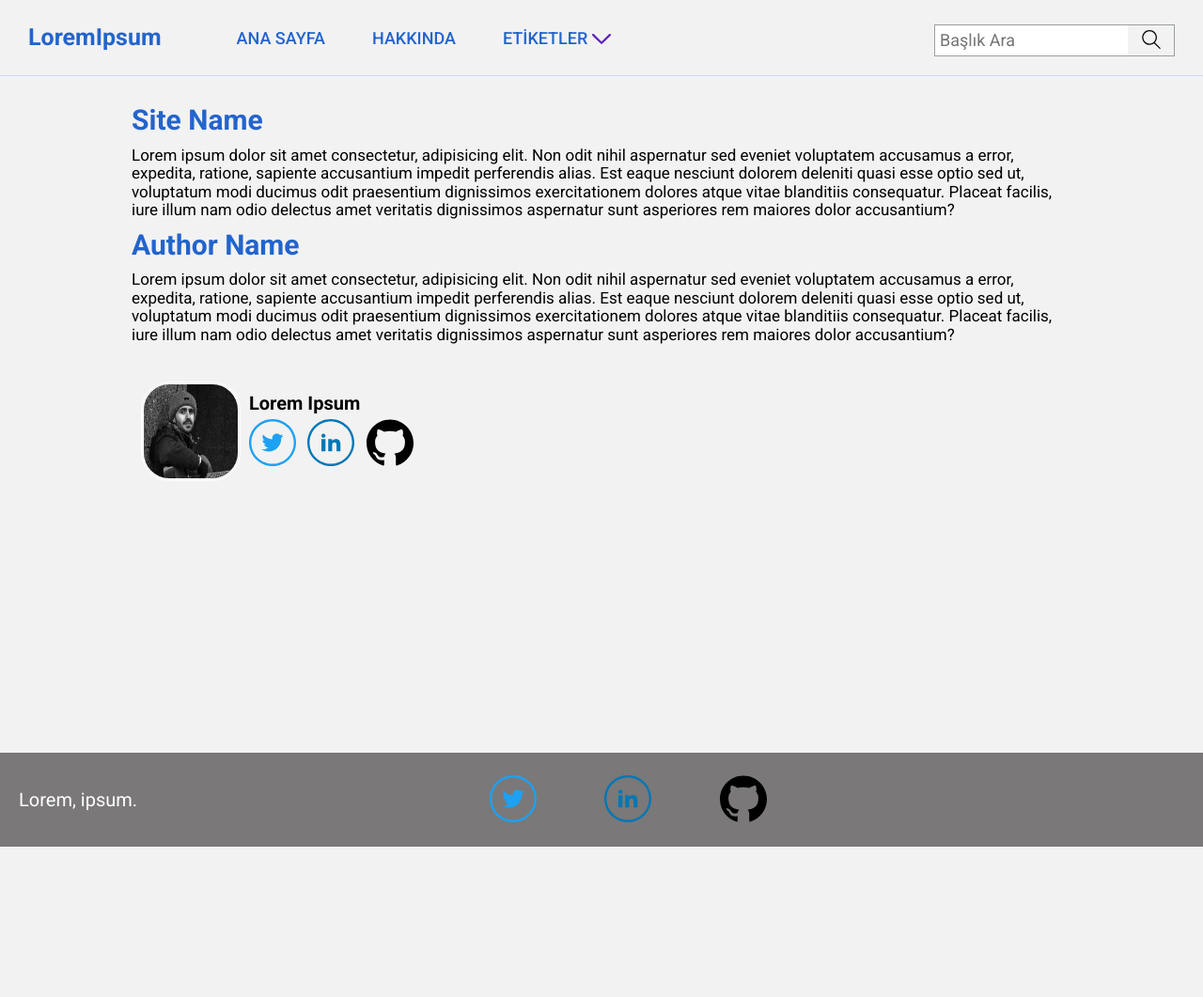
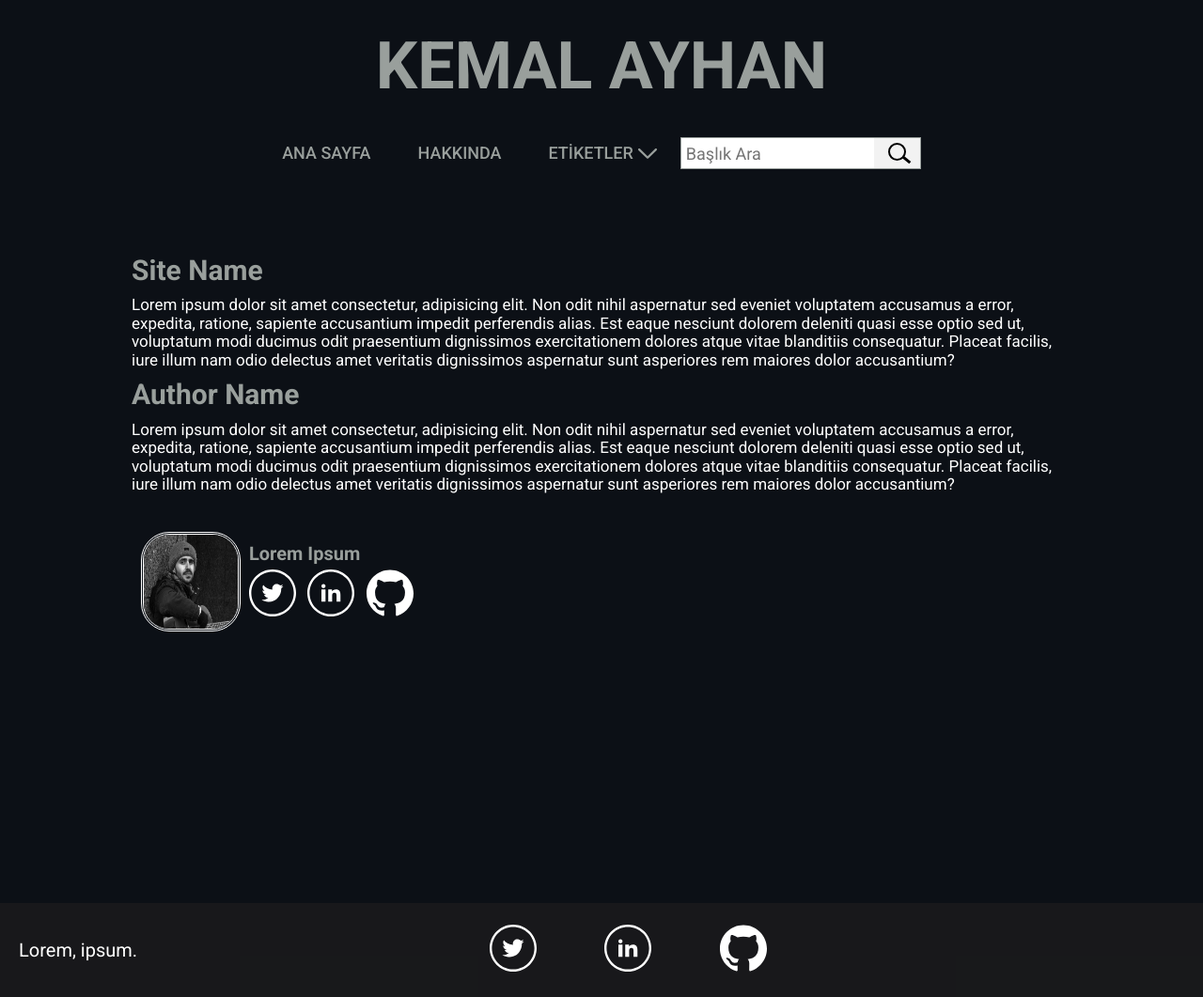
Before and after one commit to kemalayhan/personal-blog, a Django app: page /page/about/ in a window 1280 px wide. Shown: the whole page at 94% size. Before the commit the page ends 901 px from the top, so only its background shows below. Run offline with Django 3.2, Linux system fonts and the light colour scheme; data that the repository does not hold is empty; some libraries are stand-ins or nearby versions.

Commit message:
frontend updated
-created new design

```diff
--- a/blogsrc/static/css/about.css
+++ b/blogsrc/static/css/about.css
@@ -7,7 +7,7 @@
 }
 
 .introduction-header {
-    color: var(--color-light-blue);
+    color: var(--color-dark-gray);
     margin-top: 10px;
     margin-bottom: 10px;
     width: -webkit-max-content;
@@ -20,6 +20,7 @@
 }
 
 .introduction-text {
+    color: #ffffff;
     font-size: 1.7rem;
 }
 
@@ -49,6 +50,7 @@
 }
 
 .author-heading {
+    color: var(--color-dark-gray);
     font-size: 2rem;
 }
 
--- a/blogsrc/static/css/article_detail.css
+++ b/blogsrc/static/css/article_detail.css
@@ -43,6 +43,7 @@
 }
 
 .article-header-heading {
+    color: var(--color-light-blue);
     font-size: 3rem;
     margin-bottom: 20px;
 }
@@ -54,7 +55,8 @@
     margin: 20px auto 20px auto;
 }
 
-.article-content p {
+.article-content * {
+    color: #ffffff;
     height: -webkit-max-content;
     height: -moz-max-content;
     height: max-content;
--- a/blogsrc/static/css/global.css
+++ b/blogsrc/static/css/global.css
@@ -11,7 +11,7 @@
 }
 
 body {
-    background: var(--color-light-gray);
+    background: #0C1016;
     font-family: 'Roboto', sans-serif;
     position: relative;
 }
@@ -41,7 +41,7 @@
 }
 
 footer {
-    background-color: rgba(19, 16, 16, 0.534);
+    background-color: rgba(34, 32, 32, 0.534);
     box-sizing: border-box;
     display: flex;
     align-items: center;
@@ -73,6 +73,10 @@
     margin-right: 70px;
 }
 
+.social-icon path {
+    fill: #ffffff;
+}
+
 .social-icon:hover path {
     fill: var(--color-grayish-blue);
 }
--- a/blogsrc/static/css/navbar.css
+++ b/blogsrc/static/css/navbar.css
@@ -1,32 +1,27 @@
+/* HEADER AND NAV */
+
 .header-and-nav {
-    border-bottom: 1px solid var(--color-transparent-blue);
-    display: -webkit-box;
-    display: -ms-flexbox;
     display: flex;
-    -webkit-box-align: center;
-        -ms-flex-align: center;
+    flex-direction: column;
     align-items: center;
-    padding: 20px 20px 20px 20px;
+    margin-bottom: 60px;
 }
 
-.top-header {
-    padding-left: 10px;
-    padding-right: 10px;
-    width: -webkit-max-content;
-    width: -moz-max-content;
+/* MAIN HEADER */
+
+.main-header {
+    margin-top: 30px;
+    margin-bottom: 30px;
     width: max-content;
 }
 
-.logo-text h1 {
-    color: var(--color-light-blue);
-    font-size: 3.5rem;
-    width: -webkit-max-content;
-    width: -moz-max-content;
-    width: max-content;
+.main-header a{
+    color: var(--color-dark-gray);
 }
 
-#logo-text h1 span {
-    font-weight: var(--medium);
+.main-header-heading {
+    text-transform: uppercase;
+    font-size: 7rem;
 }
 
 /* NAVBAR */
@@ -34,9 +29,9 @@
 .navbar {
     font-size: 1.8rem;
     text-transform: uppercase;
-    padding-left: 70px;
+    padding-left: 10px;
     padding-right: 10px;
-    width: 100%;
+    width: max-content;
 }
 
 .nav-list {
@@ -44,44 +39,28 @@
     display: -ms-flexbox;
     display: flex;
     height: 40px;
-    width: 100%;
+    width: max-content;
     -webkit-box-align: center;
     -ms-flex-align: center;
     align-items: center;
+    margin-left: auto;
+    margin-right: auto;
 }
 
 .nav-list-item {
+    list-style: none;
     margin-top: 5px;
-    list-style: none;
-}
-
-.nav-list-item:nth-child(1), .nav-list-item:nth-child(2) {
-    padding-right: 50px;
+    margin-right: 50px;
 }
 
 .nav-list-item-link {
     display: inline-block;
-    color: var(--color-light-blue);
+    color: var(--color-dark-gray);
     font-weight: var(--semi-bold);
 }
 
-.nav-list-item-link::after {
-    display: block;
-    content: '';
-    width: 0px;
-    height: 2px;
-    background-color: var(--color-transparent-blue);
-    -webkit-transition: all 1s ease;
-    -o-transition: all 1s ease;
-    transition: all 1s ease;
-}
-
-.nav-list-item-link:hover::after {
-    width: 100%;
-}
-
 #search {
-    margin-left: auto;
+    margin-right: 0;
     width: -webkit-max-content;
     width: -moz-max-content;
     width: max-content;
@@ -110,6 +89,10 @@
     border-left: 0px;
     -webkit-box-sizing: border-box;
     box-sizing: border-box;
+    cursor: pointer;
+    display: flex;
+    justify-content: center;
+    align-content: center;
     height: 34px;
     padding-top: 5px;
     padding-bottom: 5px;
@@ -118,34 +101,35 @@
 }
 
 .search-button:hover {
-    background-color: darkgray;
+    background-color: var(--color-dark-gray);
     fill: white;
 }
 
-.search-icon {
-    width: 20px;
-    height: 20px;
+.search-circle {
+    border: 2px solid;
+    border-radius: 50%;
+    width: 15px;
+    height: 15px;
+    position: relative;
+}
+
+.search-circle::after {
+    background-color: black;
+    content: "";
+    display: block;
+    height: 10px;
+    width: 3px;
+    position: absolute;
+    bottom: -6px;
+    right: -4px;
+    transform: rotate(130deg);
+
 }
 
 #tag {
-    color: var(--color-light-blue);
+    color: var(--color-dark-gray);
     font-weight: var(--semi-bold);
     position: relative;
-}
-
-#tag::after {
-    display: block;
-    content: '';
-    width: 0px;
-    height: 2px;
-    background-color: var(--color-transparent-blue);
-    -webkit-transition: all 1s ease;
-    -o-transition: all 1s ease;
-    transition: all 1s ease;
-}
-
-#tag:hover::after {
-    width: 100%;
 }
 
 .arrow {
@@ -161,7 +145,7 @@
 }
 
 .arrow path {
-    fill: var(--color-purple);
+    fill: var(--color-dark-gray);
 }
 
 .js-arrow {
@@ -356,19 +334,21 @@
     }
 }
 
-
-@media (min-width:450px) {
-    .top-header {
-        margin-left: auto;
-        margin-right: 0;
-    }
-    .logo-text h1 {
-        font-size: 2.5rem;
+@media(max-width:600px) {
+    .navbar {
+        top: calc(100vw / 9);
     }
 }
 
+@media(max-width:450px) {
+    .main-header-heading {
+        font-size: 6vw;
+    }
 
-@media(max-width:450px) {
+    .navbar {
+        top: calc(100vw / 8);
+    }
+
     .js-navbar {
         height: 250px;
     }
--- a/blogsrc/static/css/tag.css
+++ b/blogsrc/static/css/tag.css
@@ -1,7 +1,5 @@
 .tags-container {
-    background: -webkit-gradient(linear, left bottom, left top, from(rgba(34, 193, 195, 1)), to(rgba(45, 253, 155, 1)));
-    background: -o-linear-gradient(bottom, rgba(34, 193, 195, 1) 0%, rgba(45, 253, 155, 1) 100%);
-    background: linear-gradient(0deg, rgba(34, 193, 195, 1) 0%, rgba(45, 253, 155, 1) 100%);
+    background:  #0C1016;
     border: 6px double white;
     border-radius: 15px;
     display: -webkit-box;
@@ -29,9 +27,6 @@
 }
 
 .tag {
-    background-color: var(--color-light-gray);
-    border: 3px solid var(--color-transparent-blue);
-    border-radius: 50px;
     height: -webkit-max-content;
     height: -moz-max-content;
     height: max-content;
@@ -51,7 +46,7 @@
 }
 
 .tag-link {
-    color: var(--color-light-blue);
+    color: var(--color-dark-gray);
     font-size: 1.5rem;
     font-weight: 600;
 }
--- a/blogsrc/templates/article_detail.html
+++ b/blogsrc/templates/article_detail.html
@@ -1,6 +1,6 @@
 {% extends 'base.html' %}
 {% load static %}
-
+{body} {{descripti}} {body}
 {% block title %} {{object.title}} {% endblock title %}
 
 {% block custom_css %}
--- a/blogsrc/templates/base.html
+++ b/blogsrc/templates/base.html
@@ -68,6 +68,7 @@
 
         <div class="social-icon-container">
 
+            <a href="">
                 <svg class="social-icon" xmlns="http://www.w3.org/2000/svg" viewBox="0 0 333333 333333"
                     shape-rendering="geometricPrecision" text-rendering="geometricPrecision"
                     image-rendering="optimizeQuality" fill-rule="evenodd" clip-rule="evenodd">
@@ -75,7 +76,9 @@
                         d="M166667 0c46023 0 87690 18655 117851 48816s48816 71828 48816 117851-18655 87690-48816 117851-71828 48816-117851 48816-87690-18655-117851-48816S0 212690 0 166667 18655 78977 48816 48816 120644 0 166667 0zm77224 118769c-5678 2539-11795 4226-18182 4979 6544-3919 11549-10130 13937-17524-6117 3617-12914 6270-20117 7690-5792-6154-14018-9979-23131-9979-17497 0-31664 14175-31664 31661 0 2468 274 4882 810 7211-26328-1335-49670-13939-65294-33115-2803 4835-4286 10333-4286 15924v4c0 10980 5574 20691 14081 26354-5191-154-10073-1602-14360-3947v396c0 15355 10914 28167 25416 31063-2657 722-5461 1120-8351 1120-2046 0-4019-211-5980-567 4050 12575 15743 21743 29589 22009-10857 8506-24492 13570-39357 13570-2566 0-5065-157-7561-456 14052 9016 30698 14238 48580 14238 58261 0 90147-48281 90147-90144 0-1391-31-2739-89-4102 6188-4426 11552-10013 15799-16372l15-15-3 2zm29405-58731c-27287-27287-64987-44165-106628-44165-41642 0-79341 16878-106628 44165s-44165 64987-44165 106628c0 41642 16878 79341 44165 106628s64987 44165 106628 44165c41642 0 79341-16878 106628-44165s44165-64987 44165-106628c0-41642-16878-79341-44165-106628z"
                         fill="#1da1f2" fill-rule="nonzero" />
                 </svg>
+            </a>
 
+            <a href="">
                 <svg class="social-icon" xmlns="http://www.w3.org/2000/svg" viewBox="0 0 333333 333333"
                     shape-rendering="geometricPrecision" text-rendering="geometricPrecision"
                     image-rendering="optimizeQuality" fill-rule="evenodd" clip-rule="evenodd">
@@ -83,13 +86,18 @@
                         d="M166667 0c46023 0 87690 18655 117851 48816s48816 71828 48816 117851-18655 87690-48816 117851-71828 48816-117851 48816-87690-18655-117851-48816S0 212690 0 166667 18655 78977 48816 48816 120644 0 166667 0zm-18386 141742h26667v13671l386 1c3714-6663 12794-13671 26335-13671 28159-1 33367 17523 33367 40319v46437l-27811 1v-41165c0-9813-204-22446-14460-22446-14481 0-16699 10682-16699 21731v41880h-27786v-86757zm-19280-24100c0 7983-6478 14461-14461 14461-7982 0-14463-6478-14463-14461s6480-14460 14463-14460 14461 6478 14461 14460zm-28924 24100h28924v86757h-28924v-86757zm173218-81703c-27287-27287-64987-44165-106628-44165-41642 0-79341 16878-106628 44165s-44165 64987-44165 106628c0 41642 16878 79341 44165 106628s64987 44165 106628 44165c41642 0 79341-16878 106628-44165s44165-64987 44165-106628c0-41642-16878-79341-44165-106628z"
                         fill="#0077b5" fill-rule="nonzero" />
                 </svg>
+            </a>
 
+
+            <a href="">
                 <svg class="social-icon" xmlns="http://www.w3.org/2000/svg" width="64" height="64"
                     shape-rendering="geometricPrecision" text-rendering="geometricPrecision"
                     image-rendering="optimizeQuality" fill-rule="evenodd" clip-rule="evenodd" viewBox="0 0 640 640">
                     <path
                         d="M319.988 7.973C143.293 7.973 0 151.242 0 327.96c0 141.392 91.678 261.298 218.826 303.63 16.004 2.964 21.886-6.957 21.886-15.414 0-7.63-.319-32.835-.449-59.552-89.032 19.359-107.8-37.772-107.8-37.772-14.552-36.993-35.529-46.831-35.529-46.831-29.032-19.879 2.209-19.442 2.209-19.442 32.126 2.245 49.04 32.954 49.04 32.954 28.56 48.922 74.883 34.76 93.131 26.598 2.882-20.681 11.15-34.807 20.315-42.803-71.08-8.067-145.797-35.516-145.797-158.14 0-34.926 12.52-63.485 32.965-85.88-3.33-8.078-14.291-40.606 3.083-84.674 0 0 26.87-8.61 88.029 32.8 25.512-7.075 52.878-10.642 80.056-10.76 27.2.118 54.614 3.673 80.162 10.76 61.076-41.386 87.922-32.8 87.922-32.8 17.398 44.08 6.485 76.631 3.154 84.675 20.516 22.394 32.93 50.953 32.93 85.879 0 122.907-74.883 149.93-146.117 157.856 11.481 9.921 21.733 29.398 21.733 59.233 0 42.792-.366 77.28-.366 87.804 0 8.516 5.764 18.473 21.992 15.354 127.076-42.354 218.637-162.274 218.637-303.582 0-176.695-143.269-319.988-320-319.988l-.023.107z" />
                 </svg>
+            </a>
+
 
         </div>
 
--- a/blogsrc/templates/navbar.html
+++ b/blogsrc/templates/navbar.html
@@ -8,16 +8,10 @@
 
     </div>
 
-    <header class="top-header">
-
-        <div class="logo-text">
-
-            <a href="{% url 'index' %}">
-                <h1>Lorem<span>Ipsum</span></h1>
-            </a>
-
-        </div>
-
+    <header class="main-header">
+        <a href="{% url 'index' %}">
+            <h1 class="main-header-heading">KEMAL AYHAN</h1>
+        </a>
     </header>
 
     <nav class="navbar">
@@ -53,15 +47,7 @@
 
                     <input class="search-bar" type="text" placeholder="Başlık Ara" name="q">
                     <button class="search-button">
-                        <svg class="search-icon" version="1.1" id="Layer_1" xmlns="http://www.w3.org/2000/svg"
-                            xmlns:xlink="http://www.w3.org/1999/xlink" x="0px" y="0px" width="119.828px"
-                            height="122.88px" viewBox="0 0 119.828 122.88" enable-background="new 0 0 119.828 122.88"
-                            xml:space="preserve">
-                            <g>
-                                <path
-                                    d="M48.319,0C61.662,0,73.74,5.408,82.484,14.152c8.744,8.744,14.152,20.823,14.152,34.166 c0,12.809-4.984,24.451-13.117,33.098c0.148,0.109,0.291,0.23,0.426,0.364l34.785,34.737c1.457,1.449,1.465,3.807,0.014,5.265 c-1.449,1.458-3.807,1.464-5.264,0.015L78.695,87.06c-0.221-0.22-0.408-0.46-0.563-0.715c-8.213,6.447-18.564,10.292-29.814,10.292 c-13.343,0-25.423-5.408-34.167-14.152C5.408,73.741,0,61.661,0,48.318s5.408-25.422,14.152-34.166C22.896,5.409,34.976,0,48.319,0 L48.319,0z M77.082,19.555c-7.361-7.361-17.53-11.914-28.763-11.914c-11.233,0-21.403,4.553-28.764,11.914 C12.194,26.916,7.641,37.085,7.641,48.318c0,11.233,4.553,21.403,11.914,28.764c7.36,7.361,17.53,11.914,28.764,11.914 c11.233,0,21.402-4.553,28.763-11.914c7.361-7.36,11.914-17.53,11.914-28.764C88.996,37.085,84.443,26.916,77.082,19.555 L77.082,19.555z" />
-                            </g>
-                        </svg>
+                        <div class="search-circle"></div>
                     </button>
 
                 </form>
```
Also changed, not shown: other parts of blogsrc/static/css/navbar.css (+26 -27 lines), blogsrc/static/css/cards.css (+1 -19 lines), blogsrc/templates/cards.html (+0 -10 lines). Lines whose indentation alone changed are shown as unchanged.
